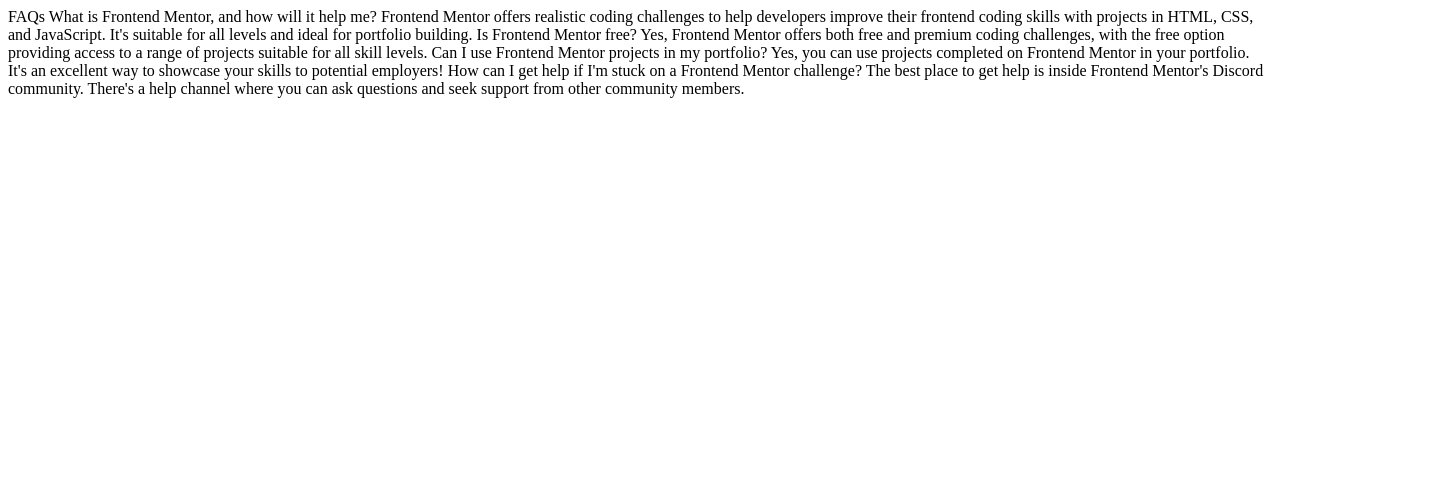
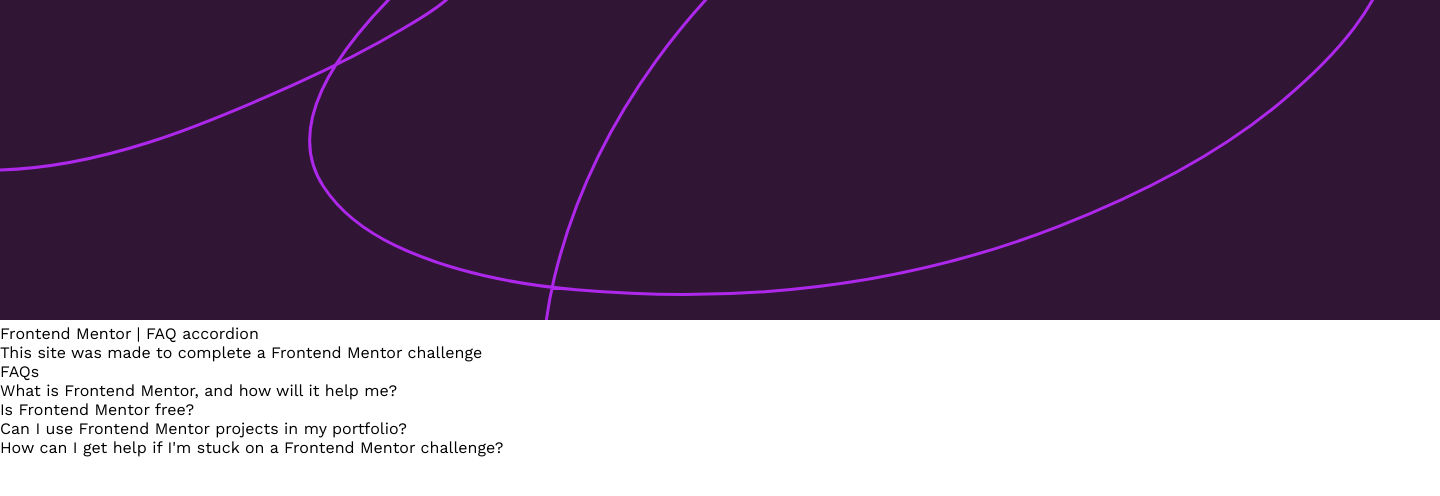
Before and after one commit to vanderms/faq-accordion, a plain HTML site: page index.html in a window 1280 px wide. Shown: the whole page, 1440 px wide, since content can reach past the window. Drawn offline with nearby package versions, Linux system fonts and the light colour scheme.

Commit message:
partial: faq accordion

```diff
--- /dev/null
+++ b/index.css
@@ -0,0 +1,30 @@
+*,
+*::after,
+*::before {
+  margin: 0;
+  padding: 0;
+  font-size: inherit;
+  font-weight: inherit;
+  box-sizing: border-box;
+  font-family: "Work Sans", sans-serif;
+}
+
+:root {
+  font-weight: normal;
+  --primaria-500: #ad28eb;
+  --primaria-700: #8B6990;
+  --primaria-950: #301534;
+
+  --neutral-base: #fff;
+
+}
+
+a {
+  text-decoration: none;
+}
+
+ul,
+li,
+summary {
+  list-style-type: none;
+}
--- a/index.html
+++ b/index.html
@@ -1,44 +1,98 @@
 <!DOCTYPE html>
 <html lang="en">
   <head>
-  <meta charset="UTF-8">
-  <meta name="viewport" content="width=device-width, initial-scale=1.0"> <!-- displays site properly based on user's device -->
-
-  <link rel="icon" type="image/png" sizes="32x32" href="./assets/images/favicon-32x32.png">
+    <meta charset="UTF-8" />
+    <meta name="viewport" content="width=device-width, initial-scale=1.0" />
+    <link
+      rel="icon"
+      type="image/png"
+      sizes="32x32"
+      href="./assets/images/favicon-32x32.png"
+    />
+    <link rel="preconnect" href="https://fonts.googleapis.com" />
+    <link rel="preconnect" href="https://fonts.gstatic.com" crossorigin />
+    <link
+      href="https://fonts.googleapis.com/css2?family=Work+Sans:ital,wght@0,100..900;1,100..900&display=swap"
+      rel="stylesheet"
+    />
 
     <title>Frontend Mentor | FAQ accordion</title>
 
-  <!-- Feel free to remove these styles or customise in your own stylesheet 👍 -->
-  <style>
-    .attribution { font-size: 11px; text-align: center; }
-    .attribution a { color: hsl(228, 45%, 44%); }
-  </style>
+    <link rel="stylesheet" href="index.css" />
   </head>
   <body>
-
-  FAQs
-
+    <picture aria-hidden="true">
+      <source
+        srcset="/assets/images/background-pattern-desktop.svg"
+        media="(min-width: 40rem)"
+      />
+      <img src="/assets/images/background-pattern-mobile.svg" alt="" />
+    </picture>
+    <header class="sr-only">
+      <h1>Frontend Mentor | FAQ accordion</h1>
+      <p>This site was made to complete a Frontend Mentor challenge</p>
+    </header>
+    <main>
+      <article>
+        <h2>FAQs</h2>
+        <ul>
+          <li>
+            <details>
+              <summary>
                 What is Frontend Mentor, and how will it help me?
-
-  Frontend Mentor offers realistic coding challenges to help developers improve their
-  frontend coding skills with projects in HTML, CSS, and JavaScript. It's suitable for
-  all levels and ideal for portfolio building.
-
-  Is Frontend Mentor free?
-
-  Yes, Frontend Mentor offers both free and premium coding challenges, with the free
-  option providing access to a range of projects suitable for all skill levels.
-
+              </summary>
+              <div>
+                <p>
+                  Frontend Mentor offers realistic coding challenges to help
+                  developers improve their frontend coding skills with projects
+                  in HTML, CSS, and JavaScript. It's suitable for all levels and
+                  ideal for portfolio building.
+                </p>
+              </div>
+            </details>
+          </li>
+          <li>
+            <details>
+              <summary>Is Frontend Mentor free?</summary>
+              <div>
+                <p>
+                  Yes, Frontend Mentor offers both free and premium coding
+                  challenges, with the free option providing access to a range
+                  of projects suitable for all skill levels.
+                </p>
+              </div>
+            </details>
+          </li>
+          <li>
+            <details>
+              <summary>
                 Can I use Frontend Mentor projects in my portfolio?
-
-  Yes, you can use projects completed on Frontend Mentor in your portfolio. It's an excellent
-  way to showcase your skills to potential employers!
-
+              </summary>
+              <div>
+                <p>
+                  Yes, you can use projects completed on Frontend Mentor in your
+                  portfolio. It's an excellent way to showcase your skills to
+                  potential employers!
+                </p>
+              </div>
+            </details>
+          </li>
+          <li>
+            <details>
+              <summary>
                 How can I get help if I'm stuck on a Frontend Mentor challenge?
-
-  The best place to get help is inside Frontend Mentor's Discord community. There's a help
-  channel where you can ask questions and seek support from other community members.
-
-
+              </summary>
+              <div>
+                <p>
+                  The best place to get help is inside Frontend Mentor's Discord
+                  community. There's a help channel where you can ask questions
+                  and seek support from other community members.
+                </p>
+              </div>
+            </details>
+          </li>
+        </ul>
+      </article>
+    </main>
   </body>
 </html>
```
Lines whose indentation alone changed are shown as unchanged.
